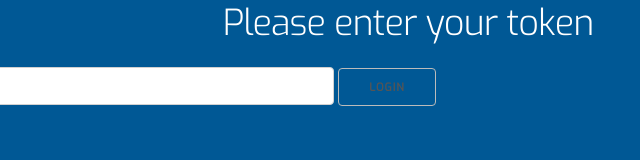
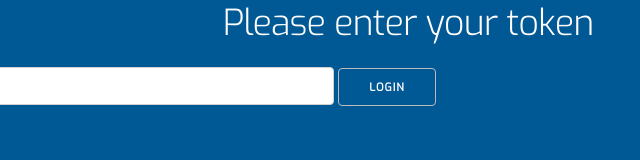
Before and after one commit to Da-Vinci/Discord-MacDJ, an Electron app: page src/app/token.html in a window 1280 px wide. Shown: the full height of the page, 232-872 px from the left. Drawn offline with Linux system fonts and the light colour scheme; some packages are replaced by stand-ins of ours; no server answers; files whose address does not match are found by name.

Commit message:
finally fix this shit

```diff
--- a/src/app/css/token.css
+++ b/src/app/css/token.css
@@ -6,8 +6,8 @@ body {
     font-weight: 100;
 }
 
-input {
-    color: #000;
+#tokenButton {
+    color: #FFF;
 }
 
 input[type="text"] {
--- a/src/app/token.html
+++ b/src/app/token.html
@@ -13,7 +13,7 @@
           <h3>Please enter your token</h3>
       </div>
       <input type="text" size="64" ng-model="token" />
-      <input type="button" ng-click="saveToken()" value="Login" />
+      <input id="tokenButton" type="button" ng-click="saveToken()" value="Login" />
     </div>
 
     <script>window.$ = window.jQuery = require('./js/jquery.min.js');</script>
```
